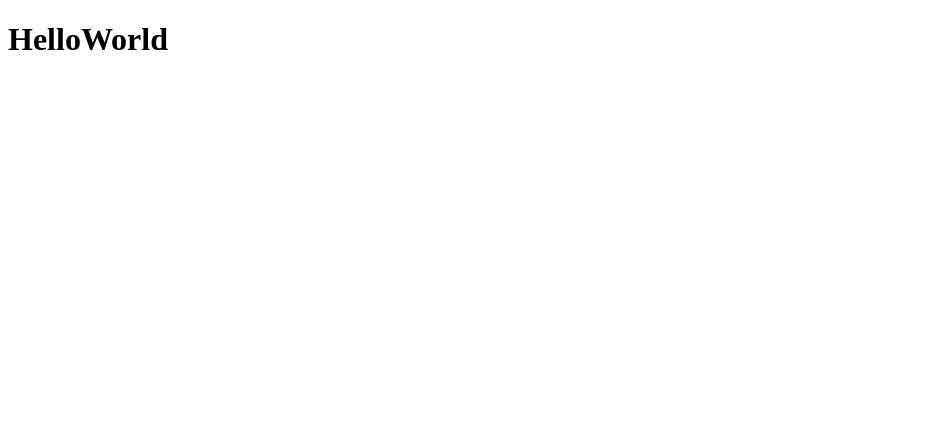
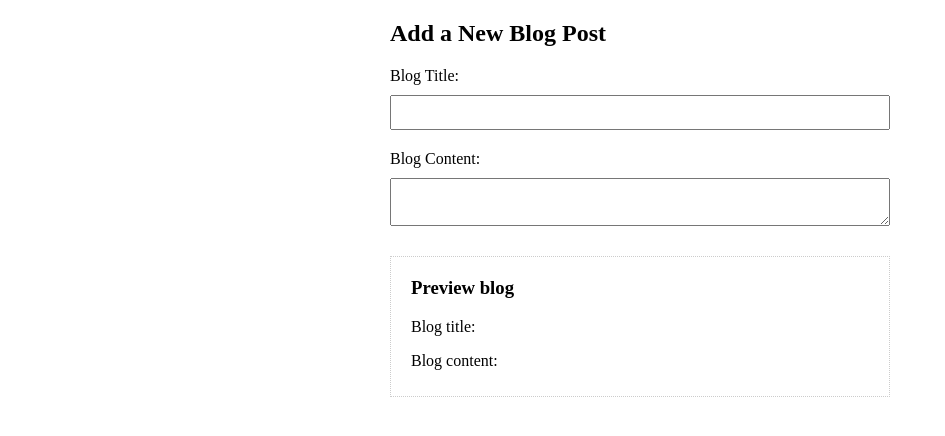
Before and after one commit to bryantran3562/vue-study, a Vue app: page / in a window 1280 px wide. Shown: the top 436 px of the page, without its empty margins (0-945 px from the left). Built offline with nearby package versions, Linux system fonts and the light colour scheme.

Commit message:
Create a addBlog form

```diff
--- a/src/App.vue
+++ b/src/App.vue
@@ -1,10 +1,9 @@
 <template>
 <!-- BT - This is a ROOT component file - where you would need to nest all of your other components -->
   <div id="app">
-    <!-- BT - Step4 - Nested Locally:
-        a. Finally, add your new component here.
-    -->
-    <Ninja></Ninja>
+
+    <addBlog></addBlog>
+
   </div>
 </template>
 
@@ -12,18 +11,23 @@
 // BT - Step2 - Nested Locally:
 //a. Import your new component here with import statement
 
-import Ninja from '@/components/Ninja';
+import addBlog from '@/components/addBlog';
 
 export default {
   name: 'App',
   //BT - Step3 - Nested Locally:
   //a. Include your nested component here.
   components: {
-    Ninja
+    addBlog
   }
 }
 </script>
 
 <style>
 
+body{
+    margin: 0;
+    font-family: 'Nunito SemiBold';
+}
+
 </style>
--- a/src/components/Ninja.vue
+++ /dev/null
@@ -1,32 +0,0 @@
-<template>
-<!-- BT - All of your new component consisted of 3 main part:
-          a. <template></template> This is where your html part is at
-          b. <script></script> This is where you can control the data from here to your template html
-          c. <style></style> This is where you can do your style css
- -->
- <!-- BT - You can only have a single <div></div> in your template. All other must be nested inside this root <div></div> -->
-
-  <div>
-    <h1>{{ name }}</h1>
-
-  </div>
-</template>
-
-<script>
-export default {
-
-  data(){
-
-    return {
-        name: 'HelloWorld',
-    }
-  }
-
-
-}
-</script>
-
-<!-- Add "scoped" attribute to limit CSS to this component only -->
-<style scoped>
-
-</style>
--- /dev/null
+++ b/src/components/addBlog.vue
@@ -0,0 +1,78 @@
+<template>
+<!-- BT - All of your new component consisted of 3 main part:
+          a. <template></template> This is where your html part is at
+          b. <script></script> This is where you can control the data from here to your template html
+          c. <style></style> This is where you can do your style css
+ -->
+ <!-- BT - You can only have a single <div></div> in your template. All other must be nested inside this root <div></div> -->
+
+  <div id="add-blog">
+
+        <h2>Add a New Blog Post</h2>
+        <!-- BT - Create some input to get user input -->
+        <form>
+            <label>Blog Title:</label>
+            <!-- BT - Read input using v-mddel
+                      lazy: modifier that will display the user input in the preview area until we move to
+                            a different fields in the form
+            -->
+            <input type="text" v-model.lazy="blog.title" required />
+            <label>Blog Content:</label>
+            <textarea v-model.lazy.trim="blog.content"></textarea>
+        </form>
+        <!-- BT - Create some preview to see what we have received the user input -->
+        <div id="preview">
+            <h3>Preview blog</h3>
+            <p>Blog title: {{ blog.title }}</p>
+            <!-- BT - You can make a new line by using a <p> tag -->
+            <p>Blog content:</p>
+            <p style="white-space: pre">{{ blog.content }}</p>
+        </div>
+
+
+  </div>
+</template>
+
+<script>
+export default {
+
+  data(){
+    return {
+      blog:{
+        title: '',
+        content: ''
+      }
+    }
+  }
+
+
+}
+</script>
+
+<!-- Add "scoped" attribute to limit CSS to this component only -->
+<style scoped>
+#add-blog *{
+    box-sizing: border-box;
+}
+#add-blog{
+    margin: 20px auto;
+    max-width: 500px;
+}
+label{
+    display: block;
+    margin: 20px 0 10px;
+}
+input[type="text"], textarea{
+    display: block;
+    width: 100%;
+    padding: 8px;
+}
+#preview{
+    padding: 10px 20px;
+    border: 1px dotted #ccc;
+    margin: 30px 0;
+}
+h3{
+    margin-top: 10px;
+}
+</style>
```
